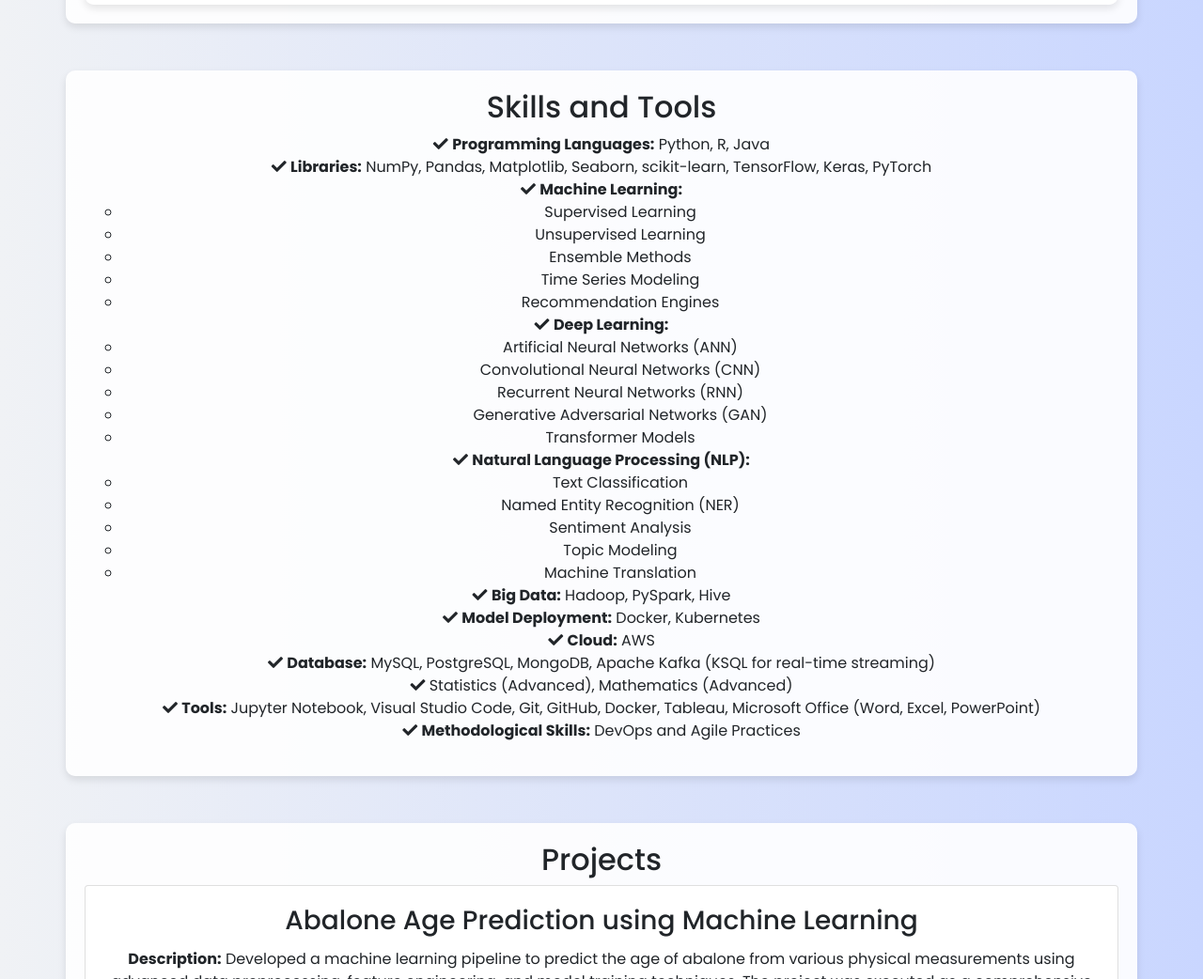
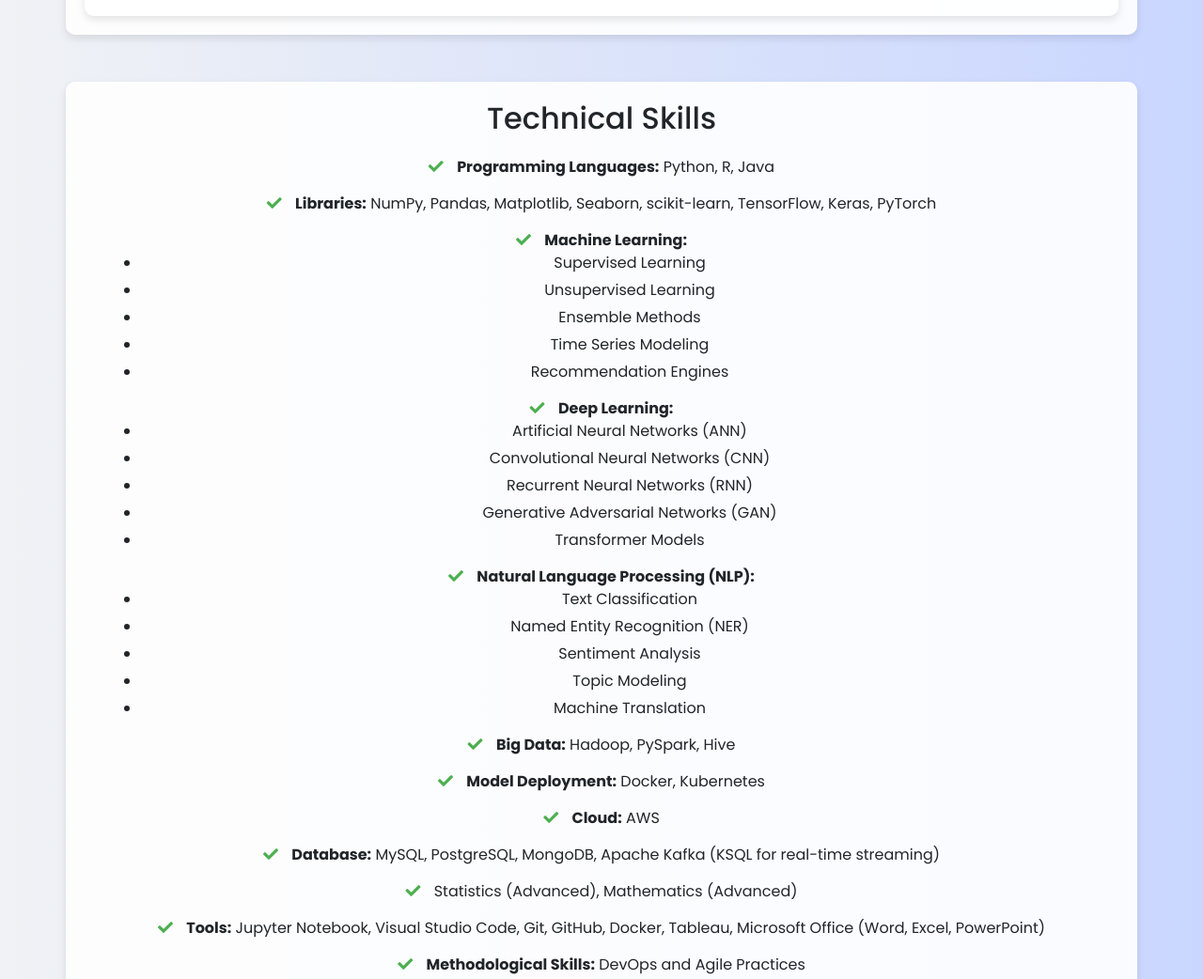
Before and after one commit to abhinandansamal/abhinandansamal.github.io, a plain HTML site: page index.html in a window 1280 px wide. Shown: the part 567-1609 px from the top of the page at 94% size. Drawn offline with nearby package versions, Linux system fonts and the light colour scheme.

Commit message:
Updated Skills Section

```diff
--- a/index.html
+++ b/index.html
@@ -321,20 +321,13 @@
     </section>
 
     <section id="skills" class="container section-heading">
-        <h2>Skills and Tools</h2>
+        <h2>Technical Skills</h2>
         <ul class="list-unstyled">
+            <li><i class="fas fa-check"></i> <strong>Programming Languages:</strong> Python, R, Java</li>
+            <li><i class="fas fa-check"></i> <strong>Libraries:</strong> NumPy, Pandas, Matplotlib, Seaborn, scikit-learn, TensorFlow, Keras, PyTorch</li>
             <li>
-                <i class="fas fa-check"></i>
-                <strong>Programming Languages:</strong> Python, R, Java
-            </li>
-            <li>
-                <i class="fas fa-check"></i>
-                <strong>Libraries:</strong> NumPy, Pandas, Matplotlib, Seaborn, scikit-learn, TensorFlow, Keras, PyTorch
-            </li>
-            <li>
-                <i class="fas fa-check"></i>
-                <strong>Machine Learning:</strong>
-                <ul>
+                <i class="fas fa-check"></i> <strong>Machine Learning:</strong>
+                <ul class="nested-list">
                     <li>Supervised Learning</li>
                     <li>Unsupervised Learning</li>
                     <li>Ensemble Methods</li>
@@ -343,9 +336,8 @@
                 </ul>
             </li>
             <li>
-                <i class="fas fa-check"></i>
-                <strong>Deep Learning:</strong>
-                <ul>
+                <i class="fas fa-check"></i> <strong>Deep Learning:</strong>
+                <ul class="nested-list">
                     <li>Artificial Neural Networks (ANN)</li>
                     <li>Convolutional Neural Networks (CNN)</li>
                     <li>Recurrent Neural Networks (RNN)</li>
@@ -354,9 +346,8 @@
                 </ul>
             </li>
             <li>
-                <i class="fas fa-check"></i>
-                <strong>Natural Language Processing (NLP):</strong>
-                <ul>
+                <i class="fas fa-check"></i> <strong>Natural Language Processing (NLP):</strong>
+                <ul class="nested-list">
                     <li>Text Classification</li>
                     <li>Named Entity Recognition (NER)</li>
                     <li>Sentiment Analysis</li>
@@ -364,36 +355,45 @@
                     <li>Machine Translation</li>
                 </ul>
             </li>
-            <li>
-                <i class="fas fa-check"></i>
-                <strong>Big Data:</strong> Hadoop, PySpark, Hive
-            </li>
-            <li>
-                <i class="fas fa-check"></i>
-                <strong>Model Deployment:</strong> Docker, Kubernetes
-            </li>
-            <li>
-                <i class="fas fa-check"></i>
-                <strong>Cloud:</strong> AWS
-            </li>
-            <li>
-                <i class="fas fa-check"></i>
-                <strong>Database:</strong> MySQL, PostgreSQL, MongoDB, Apache Kafka (KSQL for real-time streaming)
-            </li>
-            <li>
-                <i class="fas fa-check"></i>
-                Statistics (Advanced), Mathematics (Advanced)
-            </li>
-            <li>
-                <i class="fas fa-check"></i>
-                <strong>Tools:</strong> Jupyter Notebook, Visual Studio Code, Git, GitHub, Docker, Tableau, Microsoft Office (Word, Excel, PowerPoint)
-            </li>
-            <li>
-                <i class="fas fa-check"></i>
-                <strong>Methodological Skills:</strong> DevOps and Agile Practices
-            </li>
+            <li><i class="fas fa-check"></i> <strong>Big Data:</strong> Hadoop, PySpark, Hive</li>
+            <li><i class="fas fa-check"></i> <strong>Model Deployment:</strong> Docker, Kubernetes</li>
+            <li><i class="fas fa-check"></i> <strong>Cloud:</strong> AWS</li>
+            <li><i class="fas fa-check"></i> <strong>Database:</strong> MySQL, PostgreSQL, MongoDB, Apache Kafka (KSQL for real-time streaming)</li>
+            <li><i class="fas fa-check"></i> Statistics (Advanced), Mathematics (Advanced)</li>
+            <li><i class="fas fa-check"></i> <strong>Tools:</strong> Jupyter Notebook, Visual Studio Code, Git, GitHub, Docker, Tableau, Microsoft Office (Word, Excel, PowerPoint)</li>
+            <li><i class="fas fa-check"></i> <strong>Methodological Skills:</strong> DevOps and Agile Practices</li>
         </ul>
     </section>
+
+    <style>
+        .section-heading h2 {
+            font-size: 2em;
+            margin-bottom: 20px;
+            text-align: center;
+        }
+        .list-unstyled {
+            list-style-type: none;
+            padding: 0;
+        }
+        .list-unstyled > li {
+            margin-bottom: 15px;
+        }
+        .nested-list {
+            list-style-type: disc;
+            margin-left: 20px;
+        }
+        .nested-list li {
+            margin-bottom: 5px;
+        }
+        i.fas {
+            margin-right: 10px;
+            color: #4CAF50;
+        }
+        strong {
+            font-weight: bold;
+        }
+    </style>
+
 
     <section id="projects" class="container section-heading">
         <h2>Projects</h2>
```
